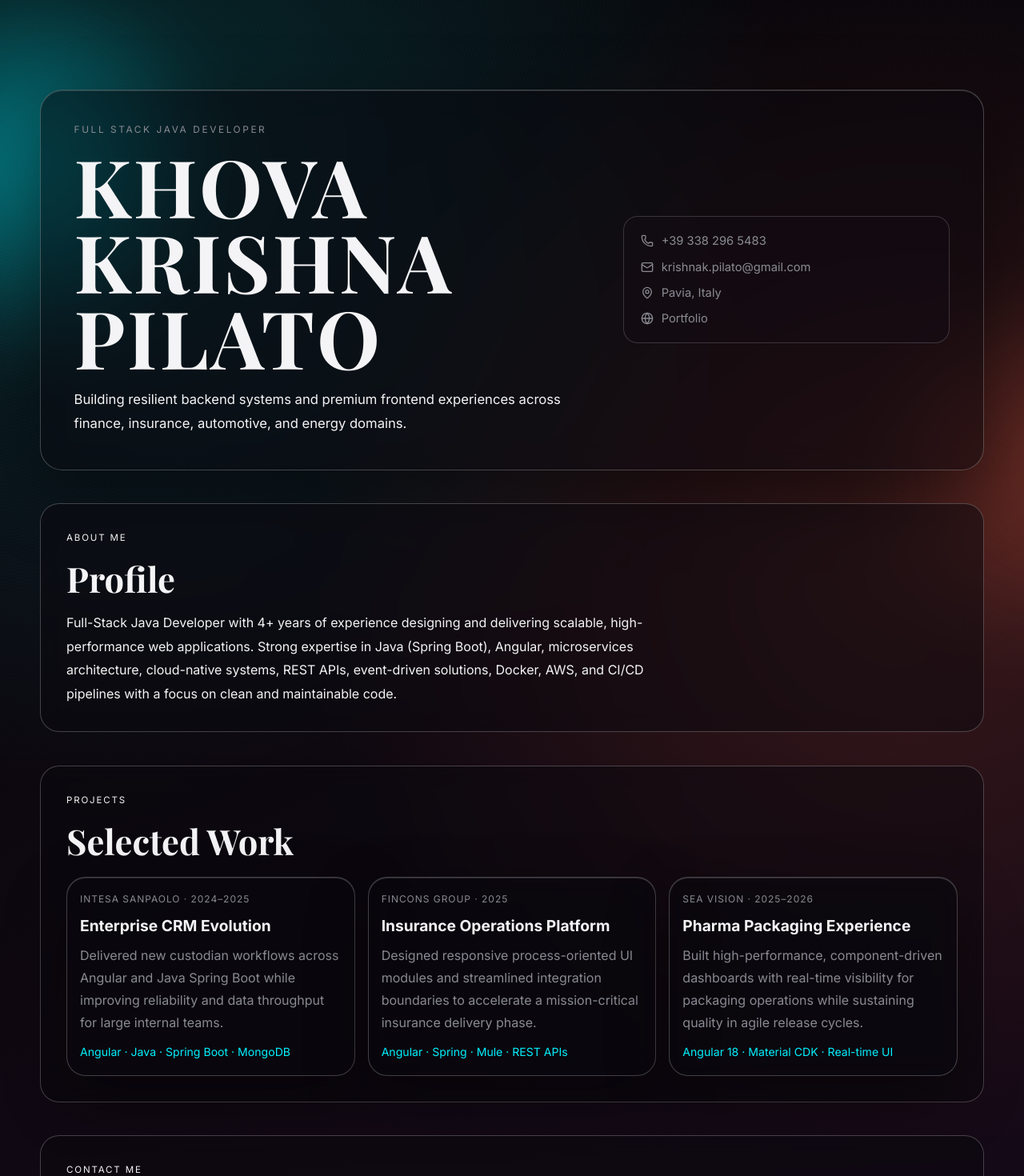
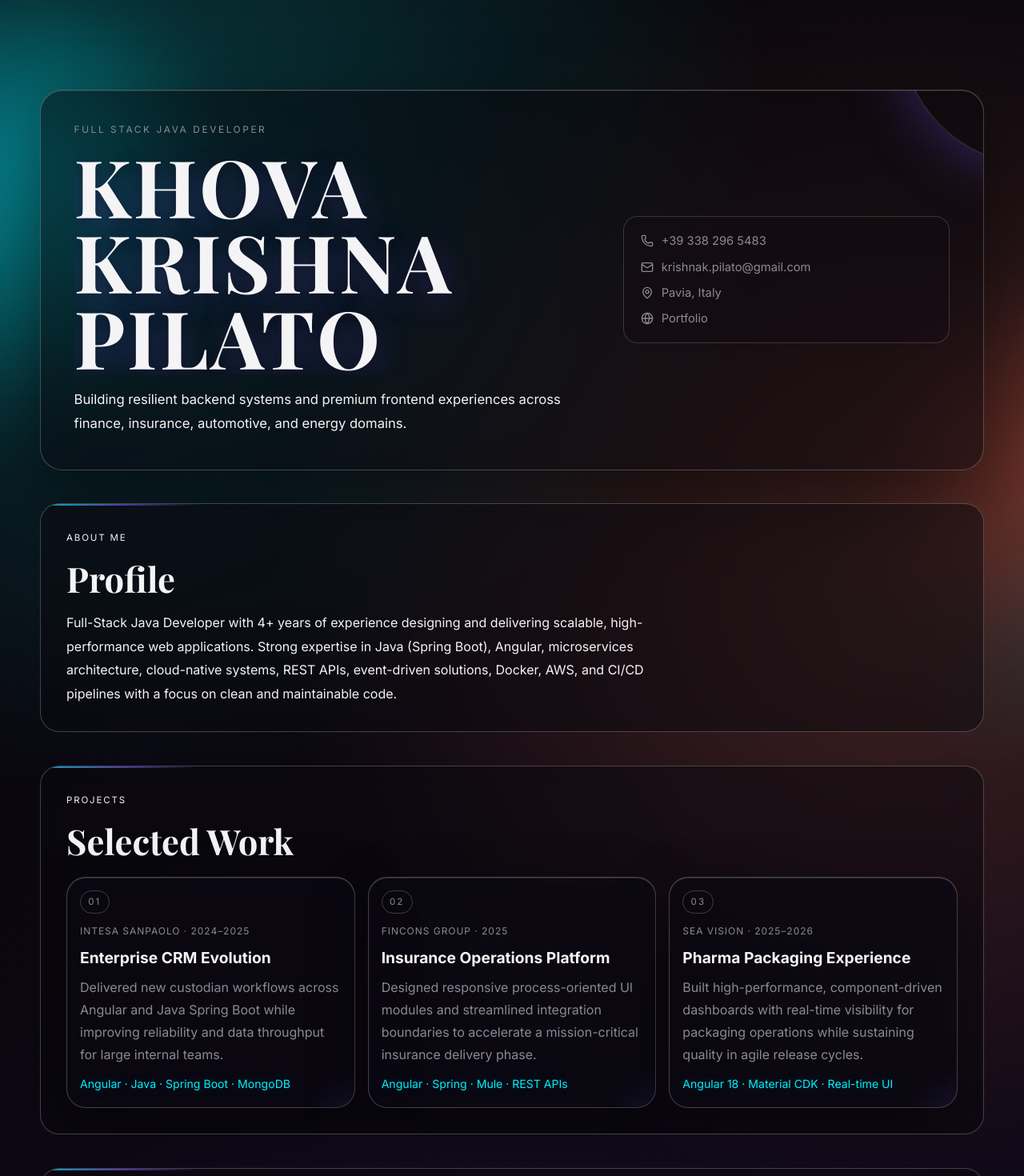
Before and after one commit to krishnapilato/portfolio, a React (Vite) app in the folder frontend/react-app/: page / in a window 1280 px wide. Shown: the top 1470 px of the page at 80% size. Built offline with nearby package versions, Linux system fonts and the light colour scheme; no server answers.

Commit message:
Create distinctive visual identity

```diff
--- a/frontend/react-app/src/App.tsx
+++ b/frontend/react-app/src/App.tsx
@@ -199,6 +199,9 @@ export default function App() {
       <BootSequence onComplete={() => setReady(true)} />
 
       <div className="background-layer" aria-hidden="true">
+        <div className="aurora-beam aurora-beam-left" data-parallax="slow" />
+        <div className="aurora-beam aurora-beam-right" data-parallax="fast" />
+        <div className="constellation-grid" />
         <div className="radial-light radial-light-cyan" data-parallax="slow" />
         <div className="radial-light radial-light-terracotta" data-parallax="fast" />
         <div className="grain-overlay" />
@@ -263,8 +266,9 @@ export default function App() {
           <p className="section-kicker">Projects</p>
           <h2>Selected Work</h2>
           <div className="project-grid">
-            {workProjects.map((project) => (
+            {workProjects.map((project, index) => (
               <article key={project.title} className="project-card glass-panel">
+                <p className="project-ordinal">0{index + 1}</p>
                 <p className="project-timeframe">{project.timeframe}</p>
                 <h3>{project.title}</h3>
                 <p>{project.summary}</p>
--- a/frontend/react-app/src/index.css
+++ b/frontend/react-app/src/index.css
@@ -2,13 +2,14 @@
 
 :root {
   --obsidian-void: #050507;
-  --deep-aubergine: #1a0b1c;
+  --deep-aubergine: #12091d;
   --bioluminescent-cyan: #00f0ff;
-  --burnt-terracotta: #e05a3d;
+  --burnt-terracotta: #ff7f50;
+  --electric-violet: #7f5dff;
   --ethereal-pearl: #f4f4f6;
   --muted-ash: #8a8a93;
   --glass-border: rgba(244, 244, 246, 0.24);
-  --glass-surface: rgba(10, 8, 14, 0.44);
+  --glass-surface: rgba(12, 10, 20, 0.56);
 }
 
 * {
@@ -44,9 +45,10 @@ body {
   font-family: "Inter", "Segoe UI", sans-serif;
   color: var(--ethereal-pearl);
   background:
-    radial-gradient(circle at 12% 8%, rgba(0, 240, 255, 0.14), transparent 36%),
-    radial-gradient(circle at 88% 32%, rgba(224, 90, 61, 0.2), transparent 40%),
-    linear-gradient(156deg, var(--obsidian-void), var(--deep-aubergine));
+    radial-gradient(circle at 12% 8%, rgba(0, 240, 255, 0.2), transparent 35%),
+    radial-gradient(circle at 88% 32%, rgba(255, 127, 80, 0.22), transparent 42%),
+    radial-gradient(circle at 50% 120%, rgba(127, 93, 255, 0.28), transparent 48%),
+    linear-gradient(152deg, var(--obsidian-void), var(--deep-aubergine));
   overscroll-behavior-y: none;
   overflow-x: hidden;
 }
@@ -67,6 +69,51 @@ a {
   inset: -18vh;
   z-index: -2;
   pointer-events: none;
+}
+
+.aurora-beam {
+  position: absolute;
+  width: clamp(300px, 44vw, 680px);
+  aspect-ratio: 1;
+  border-radius: 999px;
+  filter: blur(56px);
+  opacity: 0.24;
+  mix-blend-mode: screen;
+}
+
+.aurora-beam-left {
+  top: 8%;
+  left: -10%;
+  background: conic-gradient(
+    from 65deg,
+    transparent 10%,
+    rgba(0, 240, 255, 0.75),
+    rgba(127, 93, 255, 0.6),
+    transparent 85%
+  );
+}
+
+.aurora-beam-right {
+  right: -12%;
+  bottom: 4%;
+  background: conic-gradient(
+    from 290deg,
+    transparent 14%,
+    rgba(255, 127, 80, 0.72),
+    rgba(0, 240, 255, 0.55),
+    transparent 84%
+  );
+}
+
+.constellation-grid {
+  position: absolute;
+  inset: 8vh 4vw;
+  opacity: 0.26;
+  background-image:
+    linear-gradient(rgba(244, 244, 246, 0.04) 1px, transparent 1px),
+    linear-gradient(90deg, rgba(244, 244, 246, 0.04) 1px, transparent 1px);
+  background-size: clamp(26px, 3.2vw, 42px) clamp(26px, 3.2vw, 42px);
+  mask-image: radial-gradient(circle at 40% 32%, black 32%, transparent 82%);
 }
 
 .radial-light {
@@ -134,6 +181,22 @@ a {
   box-shadow:
     0 30px 90px rgba(0, 0, 0, 0.45),
     inset 0 1px 0 rgba(255, 255, 255, 0.12);
+  overflow: hidden;
+}
+
+.hero-panel::after {
+  content: "";
+  position: absolute;
+  width: min(340px, 60%);
+  aspect-ratio: 1;
+  right: -20%;
+  top: -52%;
+  border-radius: 50%;
+  border: 1px solid rgba(244, 244, 246, 0.18);
+  box-shadow:
+    inset 0 0 0 1px rgba(255, 255, 255, 0.06),
+    0 0 80px rgba(127, 93, 255, 0.35);
+  pointer-events: none;
 }
 
 .hero-main {
@@ -154,6 +217,9 @@ a {
   line-height: 0.95;
   text-transform: uppercase;
   letter-spacing: 0.03em;
+  text-shadow:
+    0 10px 38px rgba(127, 93, 255, 0.3),
+    0 2px 14px rgba(0, 0, 0, 0.45);
 }
 
 .text-mask {
@@ -197,6 +263,22 @@ a {
   border-radius: 24px;
   background: rgba(10, 8, 14, 0.5);
   backdrop-filter: blur(12px);
+  position: relative;
+  overflow: hidden;
+}
+
+.content-section::before {
+  content: "";
+  position: absolute;
+  inset: 0 auto auto 0;
+  width: min(200px, 45%);
+  height: 2px;
+  background: linear-gradient(
+    90deg,
+    rgba(0, 240, 255, 0.72),
+    rgba(127, 93, 255, 0.6),
+    transparent
+  );
 }
 
 .section-kicker {
@@ -231,6 +313,29 @@ a {
   display: grid;
   gap: 0.7rem;
   min-height: 100%;
+  position: relative;
+  overflow: hidden;
+}
+
+.project-card::after {
+  content: "";
+  position: absolute;
+  inset: auto -40% -58% auto;
+  width: 220px;
+  height: 220px;
+  border-radius: 50%;
+  background: radial-gradient(circle, rgba(127, 93, 255, 0.22), transparent 70%);
+  pointer-events: none;
+}
+
+.project-ordinal {
+  width: fit-content;
+  padding: 0.22rem 0.58rem;
+  border-radius: 999px;
+  border: 1px solid rgba(244, 244, 246, 0.22);
+  font-size: 0.72rem;
+  letter-spacing: 0.18em;
+  color: rgba(244, 244, 246, 0.74);
 }
 
 .project-timeframe {
@@ -252,6 +357,7 @@ a {
 .project-stack {
   color: var(--bioluminescent-cyan) !important;
   font-size: 0.88rem;
+  text-shadow: 0 0 18px rgba(0, 240, 255, 0.28);
 }
 
 .contact-form {
@@ -298,7 +404,12 @@ a {
   font: inherit;
   font-weight: 600;
   color: #041314;
-  background: linear-gradient(90deg, var(--bioluminescent-cyan), var(--burnt-terracotta));
+  background: linear-gradient(
+    90deg,
+    var(--bioluminescent-cyan),
+    var(--electric-violet),
+    var(--burnt-terracotta)
+  );
   cursor: pointer;
 }
 
```
